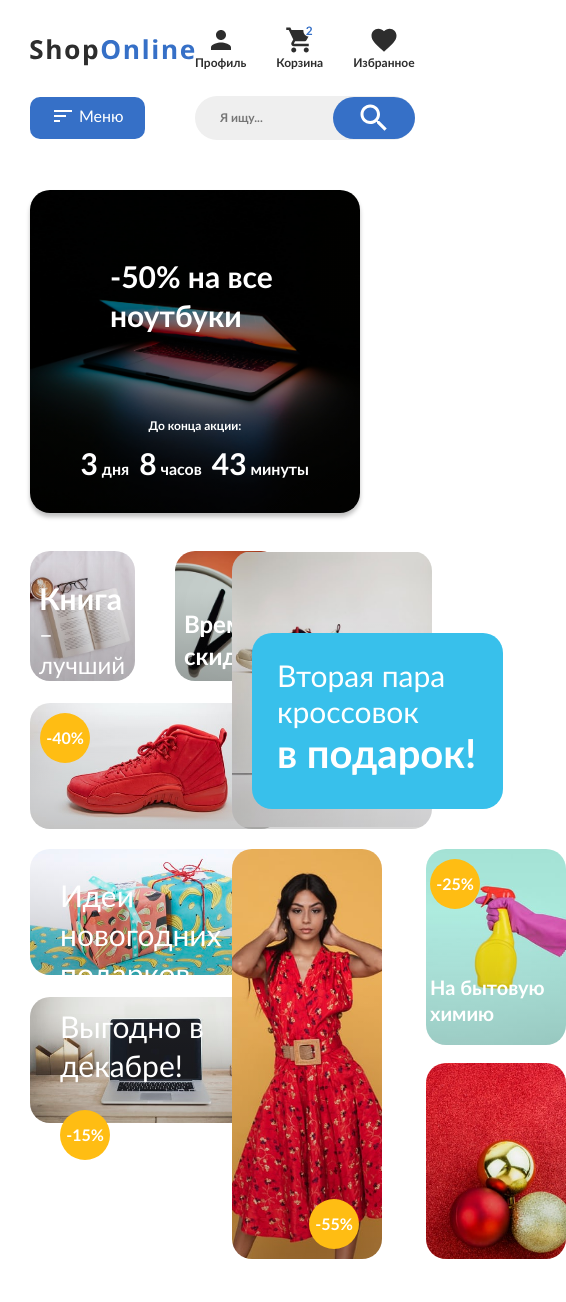
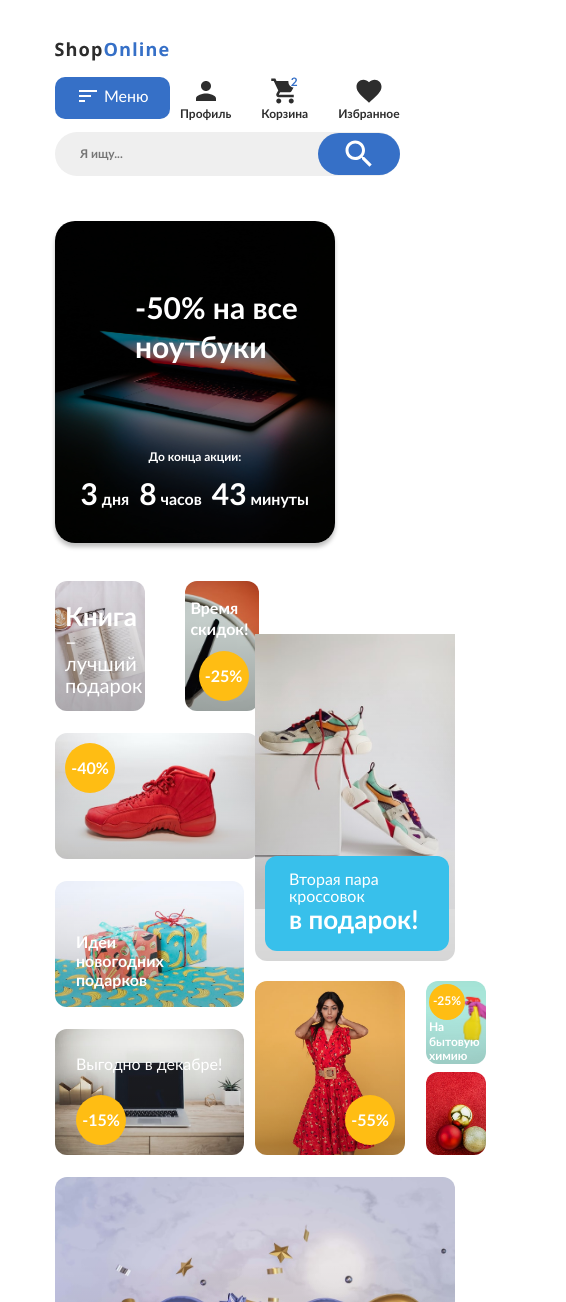
Before and after one commit to oneight15/shop-online_m3, a plain HTML site: page index.html in a window 390 px wide. Shown: the top 1302 px of the page, 566 px wide, since content can reach past the window. Drawn offline with Linux system fonts and the light colour scheme.

Commit message:
feat: add markup 768

```diff
--- a/css/banner/banner.css
+++ b/css/banner/banner.css
@@ -137,7 +137,7 @@
 
 
 
-/*
-@media (max-width: 320px) {
 
-} */
+@media (max-width: 630px) {
+
+}
--- a/css/global.css
+++ b/css/global.css
@@ -99,9 +99,9 @@ iframe {
   }
 }
 
-@media (max-width: 320px) {
+@media (max-width: 630px) {
   .container {
-    max-width: 280px;
+    max-width: 320px;
     padding: 0 20px;
   }
 }
--- a/css/header/header.css
+++ b/css/header/header.css
@@ -204,6 +204,28 @@
 
 
 
-/* @media (max-width: 320px) {
+@media (max-width: 630px) {
+  .header {
+    padding-top: 20px;
+    padding-bottom: 20px;
+  }
 
-} */
+  .header__container {
+    grid-template-columns: 1fr 1fr;
+    grid-template-rows: repeat(3, 1fr);
+    gap: 10px;
+    grid-template-areas:
+    "logo ."
+    "nav icons"
+    "search search";
+  }
+
+  .header__logo {
+    width: 114px;
+    height: 25px;
+  }
+
+  /* .icons__text {
+    display: none;
+  } */
+}
--- a/css/promo/promo.css
+++ b/css/promo/promo.css
@@ -313,6 +313,11 @@
 /* ------------------------ */
 
 
+
+
+
+
+
 @media (max-width: 910px) {
   .promo {
     padding-top: 18px;
@@ -321,8 +326,9 @@
 
   .promo__list {
     grid-template-columns: minmax(180px, 300px) minmax(200px, 380px);
-    grid-template-rows: 1fr;
-    gap: 20px 22px;
+    grid-template-rows: 278px 274px 337px;
+    gap: 22px 20px;
+    grid-auto-flow: row dense;
   }
 
   .card__discount {
@@ -338,58 +344,101 @@
     gap: 22px 40px;
   }
 
-  .promo__item_box_two {
-    grid-column: 2 / 3;
-  }
-
   .promo__item_box_three {
     grid-template-columns: 1fr;
     grid-template-rows: 126px 126px;
     gap: 22px;
   }
 
-  .promo__item_box_four {
-    grid-column: 1 / 3;
+  .promo__item_box_five {
+    align-content: end;
+    grid-template-columns: minmax(150px, 253px) minmax(60px, 82px);
+    grid-template-rows: 83px 83px;
+    gap: 8px 21px;
   }
 
-  .promo__item_box_five {
-    grid-column: 2 / 3;
-    grid-row: 2 / 3;
-    grid-template-columns: minmax(150px, 206px) minmax(140px, 196px);
-    grid-template-rows: 196px 196px;
-    gap: 18px 44px;
+  .card {
+    border-radius: 12px;
   }
 
-
   .card_number_one {
-
+    font-size: 20px;
+    line-height: 1.1;
+    padding: 15px 3px 15px 10px;
   }
   .card_number_two {
-
+    font-size: 16px;
+    padding: 17px 10px 10px 5px;
+    gap: 0;
+    justify-content: space-between;
   }
   .card_number_three {
     padding: 10px;
   }
   .card_number_four {
-
+    min-height: 380px;
+    padding: 10px;
   }
   .card_number_five {
-
+    font-size: 16px;
+    line-height: 1.2;
+    font-weight: 700;
+    padding: 18px 80px 18px 21px;
   }
   .card_number_six {
-
+    padding-left: 21px;
   }
   .card_number_seven {
-
+    min-height: 100%;
+    padding: 26px;
+    background-position-y: 70%;
   }
   .card_number_eight {
-
+    padding: 10px;
+    background-position-y: 5%;
   }
   .card_number_nine {
+    padding: 3px;
+    padding-bottom: 11px;
+    font-size: 12px;
+    line-height: 1.2;
+    background-position-x: 50%;
+  }
 
+  .card__text_bg_blue {
+    padding: 14px 30px 18px 24px;
+    font-size: 16px;
+    line-height: 1.1;
+    border-radius: 12px;
   }
-  .card_number_ten {
 
+  .card__text_color_red {
+    padding: 22px 34px;
+    font-size: 20px;
+    border-radius: 12px;
+  }
+
+  .card__text_weight_bold {
+    font-size: 26px;
+    line-height: inherit;
+  }
+
+  .card__text_size_big {
+    font-size: 26px;
+    line-height: 1.1;
+  }
+
+  .card__text_position_baseline {
+    font-size: 16px;
+    line-height: 1.2;
+    padding-bottom: 8px;
+  }
+
+  .card__discount_size_small {
+    width: 36px;
+    height: 36px;
+    font-size: 12px;
+    padding: 9px 0 11px;
   }
 }
 
@@ -416,8 +465,8 @@
 
 
 
-/*
-@media (max-width: 320px) {
+
+@media (max-width: 630px) {
 
 
 
@@ -432,4 +481,4 @@
   .card_number_eight
   .card_number_nine
   .card_number_ten
-} */
+}
--- a/index.html
+++ b/index.html
@@ -38,7 +38,7 @@
             </clipPath>
             </defs>
           </svg>
-          <span>Профиль</span>
+          <span class="icons__text">Профиль</span>
         </a>
         <a class="icons__link" href="#">
           <svg class="icons__image" width="36" height="36" viewBox="0 0 36 36" fill="none" xmlns="http://www.w3.org/2000/svg">
@@ -53,7 +53,7 @@
             </clipPath>
             </defs>
           </svg>
-          <span>Корзина</span>
+          <span class="icons__text">Корзина</span>
         </a>
         <a class="icons__link" href="#">
           <svg class="icons__image" width="36" height="36" viewBox="0 0 36 36" fill="none" xmlns="http://www.w3.org/2000/svg">
@@ -66,7 +66,7 @@
             </clipPath>
             </defs>
           </svg>
-          <span>Избранное</span>
+          <span class="icons__text">Избранное</span>
         </a>
       </div>
     </div>
@@ -140,7 +140,7 @@
               <span class="card__discount">-55%</span>
             </a>
             <a class="card card_number_nine" href="#">
-              <span class="card__discount">-25%</span>
+              <span class="card__discount card__discount_size_small">-25%</span>
               <span class="card__text">На бытовую химию</span>
             </a>
             <a class="card card_number_ten" href="#">
```
